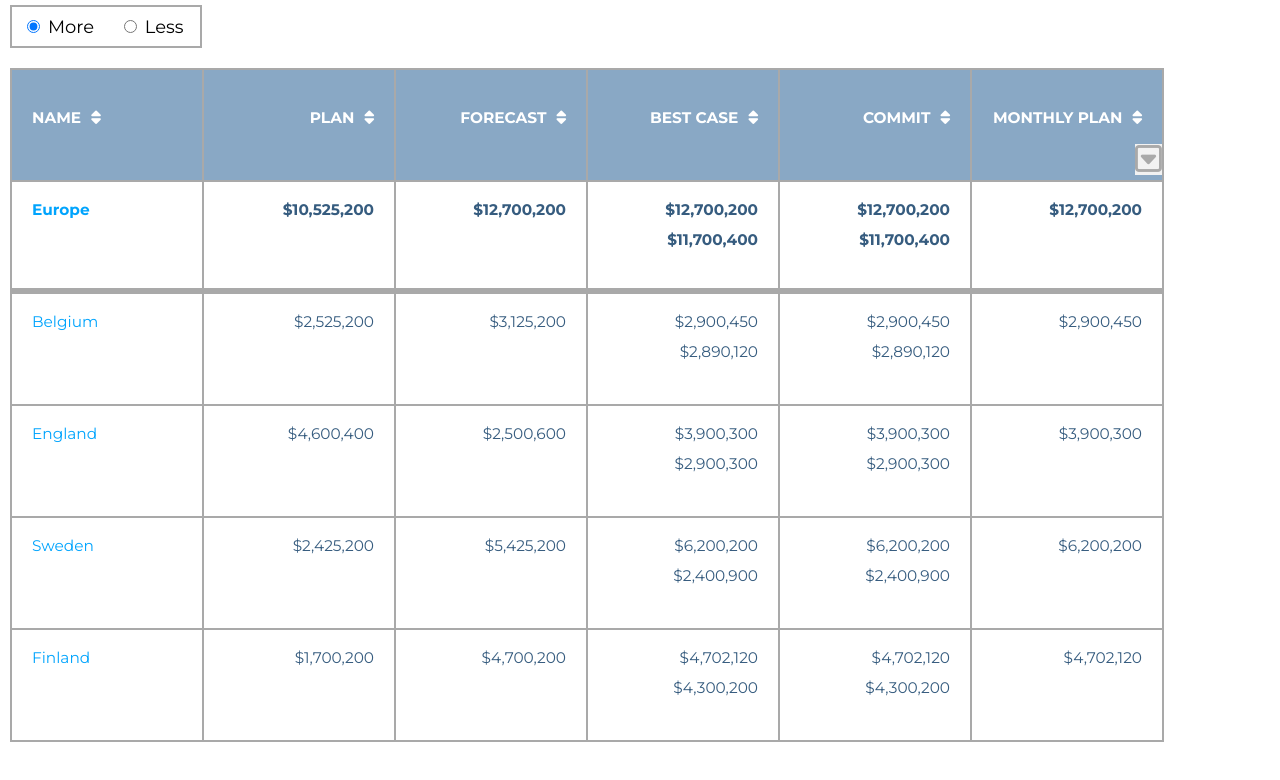
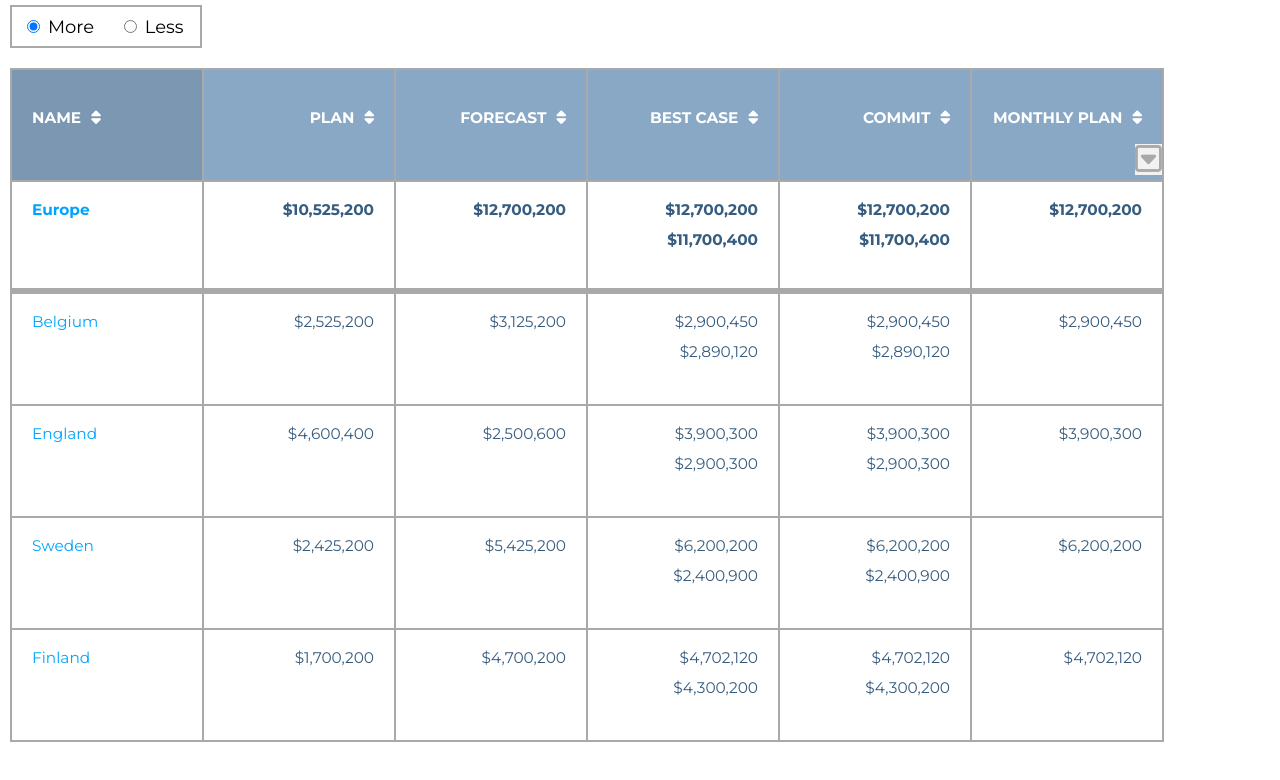
Before and after one commit to ygu93/DataGrid, a website built with webpack: page index.html in a window 1280 px wide. In both pictures the pointer is over the element "NAME". Built offline with nearby package versions, Linux system fonts and the light colour scheme.

Commit message:
add hover effect on columns

```diff
--- a/app.css
+++ b/app.css
@@ -43,6 +43,7 @@
 
 
 
+
 .grid-header-row{
   font-weight: bold;
   border-top: 2px solid darkgray;
@@ -60,6 +61,7 @@
 
 .grid-header-row .grid-cell:hover{
   cursor: pointer;
+  background-color: #7b97b1;
 }
 
 .grid-header-row .grid-cell:first-of-type{
```
Also changed, not shown: README.md.
